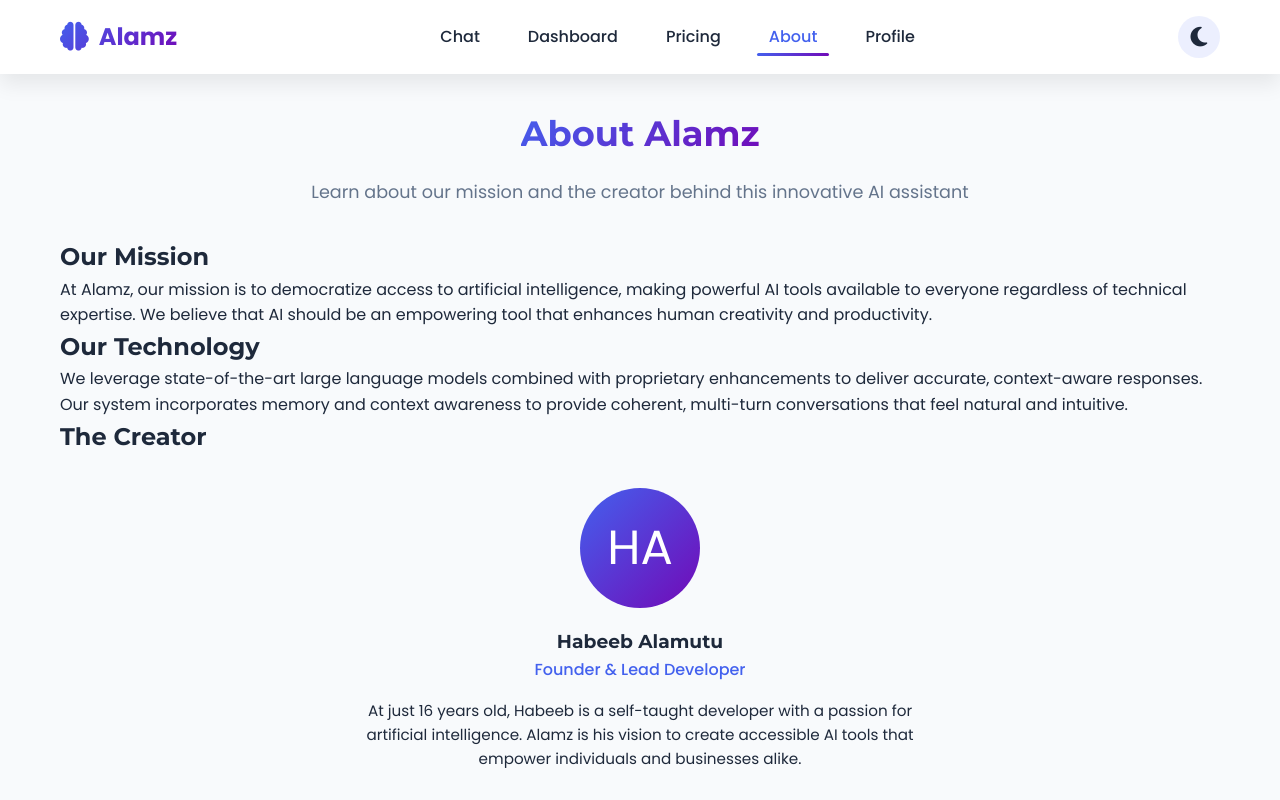
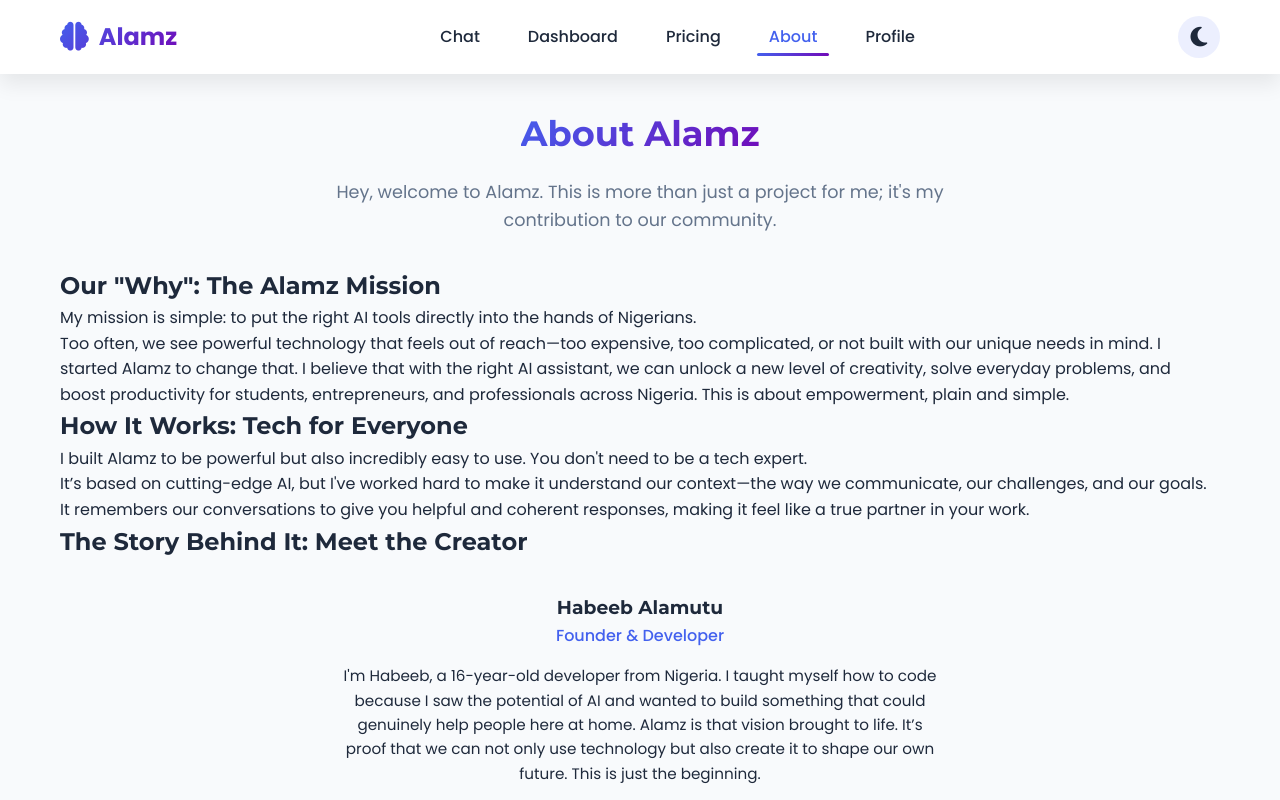
Before and after one commit to habeebalamutu/alamzai, a plain HTML site: page index.html in a window 1280 px wide. Both pictures are taken after a click on the link "About". Shown: the top 800 px of the page. Drawn offline with Linux system fonts and the light colour scheme.

Commit message:
updated about page

```diff
--- a/index.html
+++ b/index.html
@@ -584,24 +584,25 @@
       <div class="container">
         <div class="page-header">
           <h1>About Alamz</h1>
-          <p>Learn about our mission and the creator behind this innovative AI assistant</p>
+          <p>Hey, welcome to Alamz. This is more than just a project for me; it's my contribution to our community.</p>
         </div>
         <div class="about-content">
           <div class="about-section">
-            <h2>Our Mission</h2>
-            <p>At Alamz, our mission is to democratize access to artificial intelligence, making powerful AI tools available to everyone regardless of technical expertise. We believe that AI should be an empowering tool that enhances human creativity and productivity.</p>
+            <h2>Our "Why": The Alamz Mission</h2>
+            <p>My mission is simple: to put the right AI tools directly into the hands of Nigerians.</p>
+            <p>Too often, we see powerful technology that feels out of reach—too expensive, too complicated, or not built with our unique needs in mind. I started Alamz to change that. I believe that with the right AI assistant, we can unlock a new level of creativity, solve everyday problems, and boost productivity for students, entrepreneurs, and professionals across Nigeria. This is about empowerment, plain and simple.</p>
           </div>
           <div class="about-section">
-            <h2>Our Technology</h2>
-            <p>We leverage state-of-the-art large language models combined with proprietary enhancements to deliver accurate, context-aware responses. Our system incorporates memory and context awareness to provide coherent, multi-turn conversations that feel natural and intuitive.</p>
+            <h2>How It Works: Tech for Everyone</h2>
+            <p>I built Alamz to be powerful but also incredibly easy to use. You don't need to be a tech expert.</p>
+            <p>It’s based on cutting-edge AI, but I've worked hard to make it understand our context—the way we communicate, our challenges, and our goals. It remembers our conversations to give you helpful and coherent responses, making it feel like a true partner in your work.</p>
           </div>
           <div class="about-section">
-            <h2>The Creator</h2>
+            <h2>The Story Behind It: Meet the Creator</h2>
             <div style="text-align: center; margin: 2rem 0;">
-              <div style="width: 120px; height: 120px; border-radius: 50%; background: var(--gradient); margin: 0 auto; display: flex; align-items: center; justify-content: center; font-size: 3rem; color: white;">HA</div>
-              <h3 style="margin-top: 1.2rem;">Habeeb Alamutu</h3>
-              <p style="color: var(--primary); font-weight: 500;">Founder &amp; Lead Developer</p>
-              <p style="max-width: 600px; margin: 1rem auto; font-size: 0.95rem;">At just 16 years old, Habeeb is a self-taught developer with a passion for artificial intelligence. Alamz is his vision to create accessible AI tools that empower individuals and businesses alike.</p>
+              <h3>Habeeb Alamutu</h3>
+              <p style="color: var(--primary); font-weight: 500;">Founder &amp; Developer</p>
+              <p style="max-width: 600px; margin: 1rem auto; font-size: 0.95rem;">I'm Habeeb, a 16-year-old developer from Nigeria. I taught myself how to code because I saw the potential of AI and wanted to build something that could genuinely help people here at home. Alamz is that vision brought to life. It’s proof that we can not only use technology but also create it to shape our own future. This is just the beginning.</p>
             </div>
           </div>
         </div>
```
